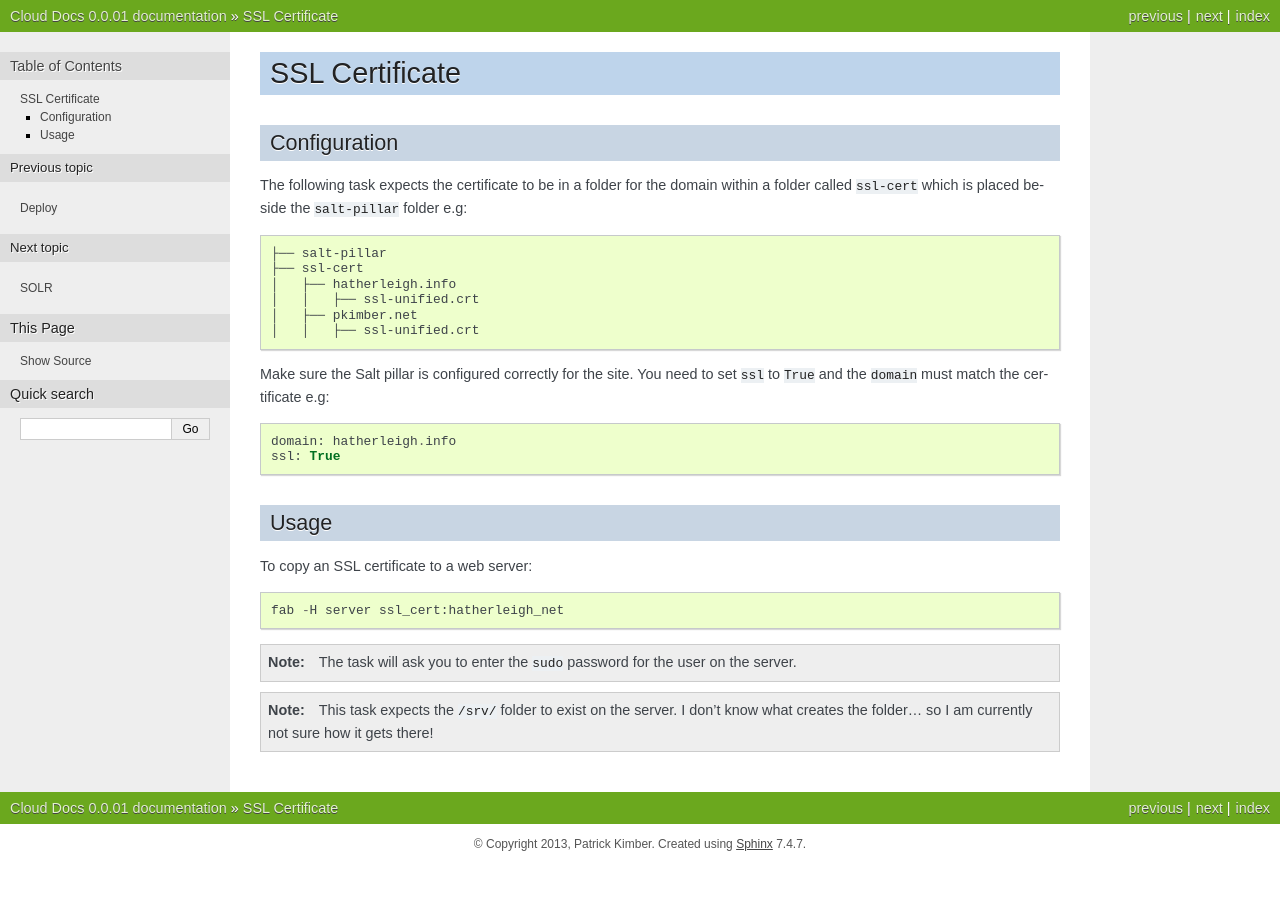
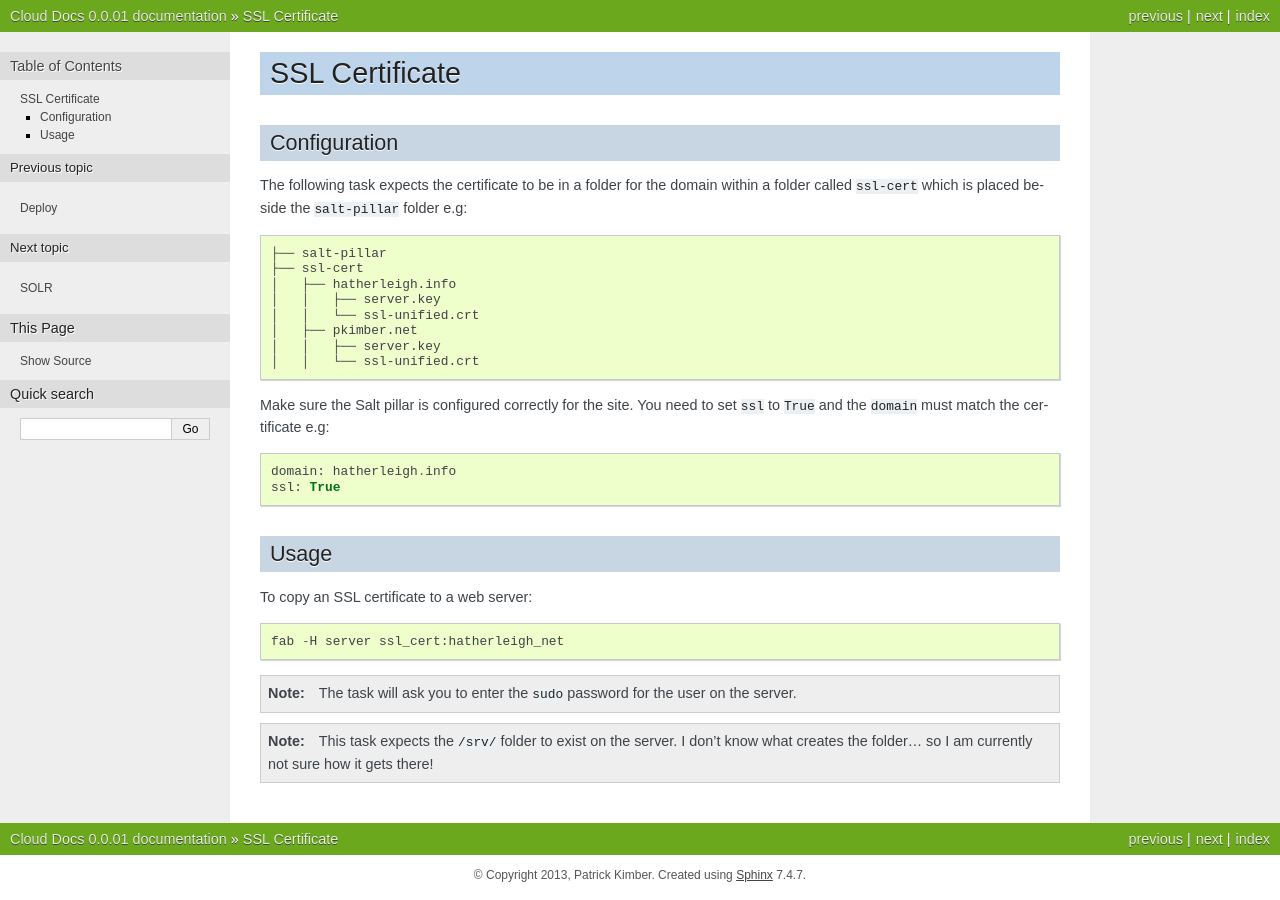
Before and after one commit to pkimber/old-docs-migrated-to-gitlab, a Sphinx documentation site: the page built from source/fabric-ssl.rst, in a window 1280 px wide. Built offline with Sphinx 7.4.7, drawn with Linux system fonts in a browser that asks for light colours.

Commit message:
I forgot the 'server.key'

```diff
--- a/source/fabric-ssl.rst
+++ b/source/fabric-ssl.rst
@@ -13,9 +13,11 @@ folder e.g:
   ├── salt-pillar
   ├── ssl-cert
   │   ├── hatherleigh.info
-  │   │   ├── ssl-unified.crt
+  │   │   ├── server.key
+  │   │   └── ssl-unified.crt
   │   ├── pkimber.net
-  │   │   ├── ssl-unified.crt
+  │   │   ├── server.key
+  │   │   └── ssl-unified.crt
 
 Make sure the Salt pillar is configured correctly for the site.  You need to
 set ``ssl`` to ``True`` and the ``domain`` must match the certificate e.g:
```
